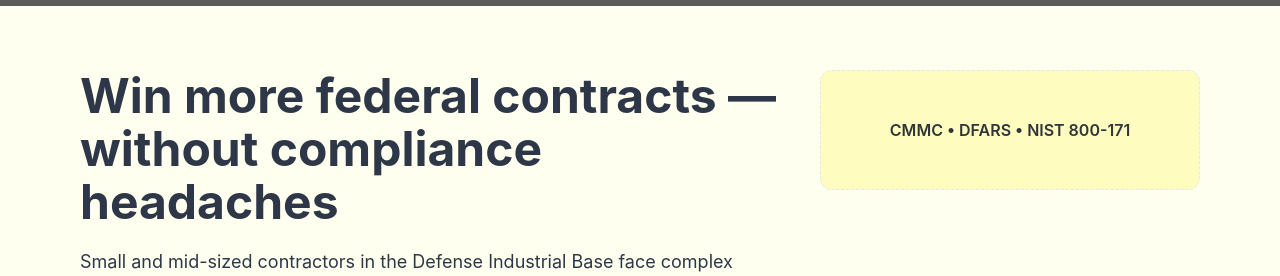
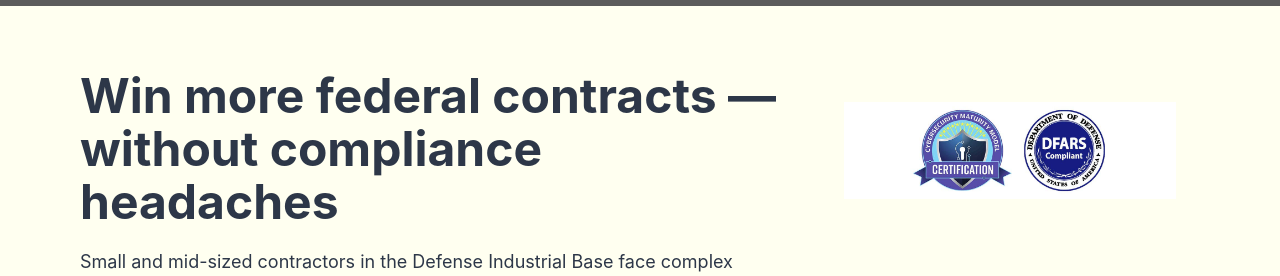
Before and after one commit to securedbyjc/eagledefensesys.tech, a React (Create React App) app: page / in a window 1280 px wide. Shown: the part 676-952 px from the top of the page. Built offline with nearby package versions, Linux system fonts and the light colour scheme; grey boxes are pictures that could not be loaded.

Commit message:
Add combined CMMC and DFARS compliance logos

```diff
--- a/src/components/HomepageSections.tsx
+++ b/src/components/HomepageSections.tsx
@@ -107,19 +107,20 @@ const HomepageSections: React.FC = () => {
             <Box
               flex="0 0 380px"
               minH="120px"
-              borderRadius="xl"
-              borderWidth="1px"
-              borderStyle="dashed"
-              bg={badgeBg}
               display="flex"
               alignItems="center"
               justifyContent="center"
               px={6}
               py={8}
             >
-              <Text fontWeight="semibold" opacity={0.9}>
-                CMMC • DFARS • NIST 800-171
-              </Text>
+              <Box
+                as="img"
+                src="/assets/compliance-logos.png"
+                alt="CMMC Certification and DFARS Compliant"
+                maxH={{ base: "100px", md: "120px" }}
+                maxW="100%"
+                objectFit="contain"
+              />
             </Box>
           </HStack>
         </Container>
```
Also changed, not shown: public/assets/compliance-logos.png (added).
